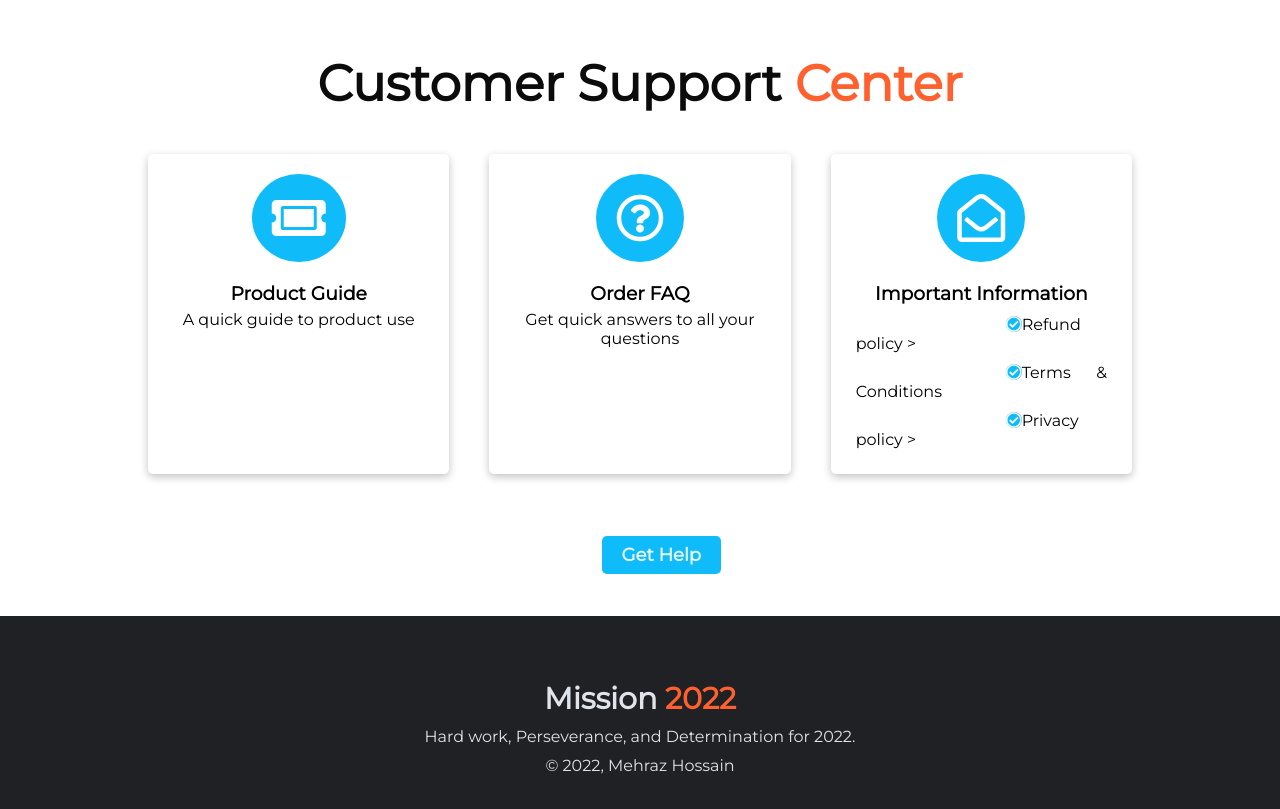
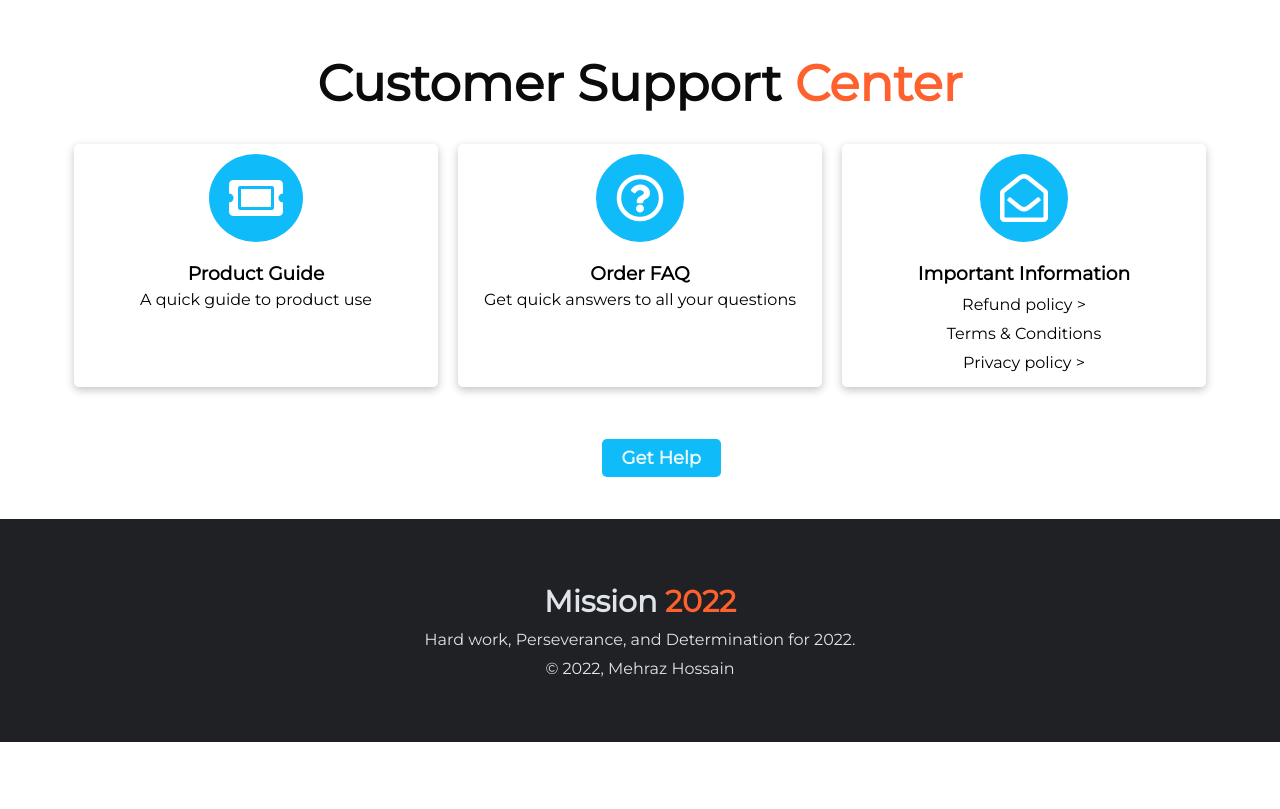
Before and after one commit to mehrazhossain/mission-2022-asgmt, a plain HTML site: page index.html in a window 1280 px wide. Shown: the part 1740-2549 px from the top of the page. After the commit the page ends 2482 px from the top, so only its background shows below. Drawn offline with Linux system fonts and the light colour scheme; files whose address does not match are found by name.

Commit message:
some error fixed

```diff
--- a/index.html
+++ b/index.html
@@ -135,10 +135,10 @@
         <i class="far fa-envelope-open fa-3x icon"></i>
         <h3>Important Information</h3>
         <p>
-          <ul>
-            <li><i class="far fa-check-circle check-icon"></i>Refund policy ></li>
-            <li><i class="far fa-check-circle check-icon"></i>Terms & Conditions</li>
-            <li><i class="far fa-check-circle check-icon"></i>Privacy policy ></li>
+          <ul class="unorder-list">
+            <li>Refund policy ></li>
+            <li>Terms & Conditions</li>
+            <li>Privacy policy ></li>
           </ul>
         </p>
       </div>
--- a/styles/style.css
+++ b/styles/style.css
@@ -1,7 +1,7 @@
 * {
   margin: 0;
   padding: 0;
-  font-family: "Montserrat", sans-serif;
+  font-family: 'Montserrat', sans-serif;
 }
 /* Top Section Start */
 .top-heading {
@@ -148,21 +148,20 @@ h3 {
 .customer-support {
   display: flex;
   margin-bottom: 50px;
-  padding-left: 10%;
-  padding-right: 10%;
+  padding-left: 5%;
+  padding-right: 5%;
 }
 .customer-support-details {
   width: 40%;
   box-shadow: rgba(0, 0, 0, 0.24) 0px 3px 8px;
   border-radius: 5px;
-  margin: 20px;
-  padding: 20px;
+  margin: 10px;
+  padding: 10px;
   text-align: center;
 }
-
 li {
   list-style-type: none;
-  text-align: justify;
+  text-align: center;
   padding: 5px;
 }
 
@@ -176,13 +175,6 @@ li {
   border-radius: 50%;
   color: #fff;
   text-align: center;
-}
-
-.check-icon {
-  margin-left: 150px;
-  background-color: #0fbcf9;
-  border-radius: 50%;
-  color: #fff;
 }
 .help-button {
   text-align: center;
```
